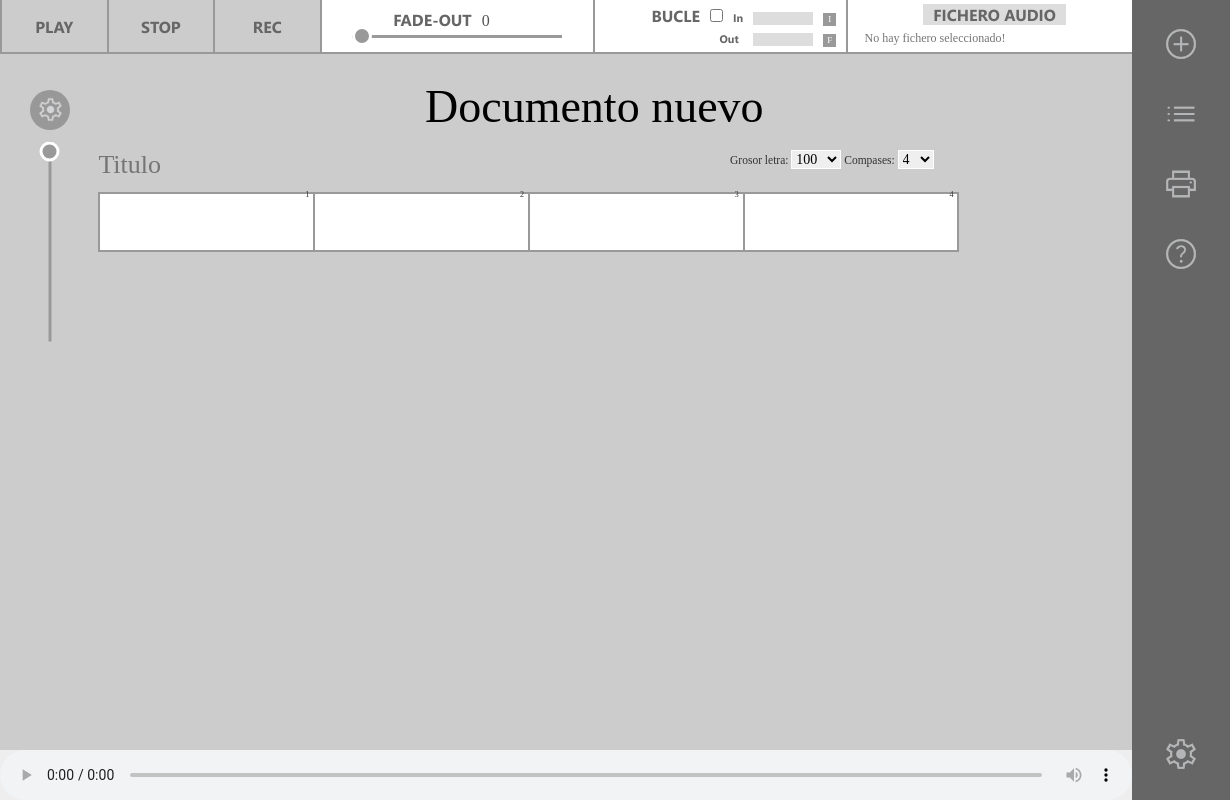
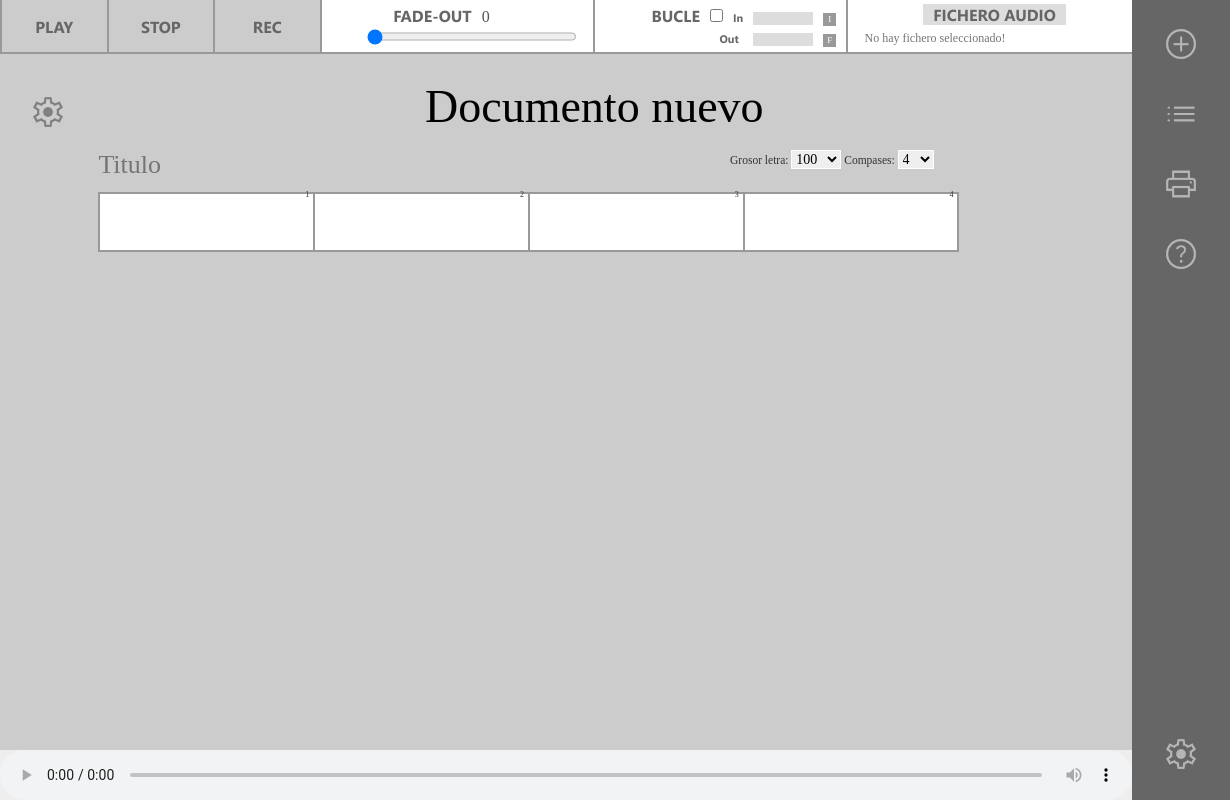
Before and after one commit to pablolusarreta/partitrura-interactiva, an Electron app: page index.html in a window 1230 px wide. Both pictures are taken after a click on the element "Documento nuevo". Drawn offline with Linux system fonts and the light colour scheme; a web font is replaced by a local one.

Commit message:
Optimizando estilo

```diff
--- a/codigos/principal.js
+++ b/codigos/principal.js
@@ -244,9 +244,9 @@ function carga_documento(id) {
     // BOTONES EDICION
     var v_zoom = (RUEDAACORDES[doc_select].zoom) ? RUEDAACORDES[doc_select].zoom : 100;
     zoom(v_zoom);
-    S += '<button id="codigo_tema" onclick="cargar_tema();" title="Abre este tema en el EDITOR"><div><img src="img/config27x27.png"></div></button>';
-    S += '<input id="zoom" type="range" min="50" max="100" onchange="zoom(this.value);" onmousedown="EC.style.display=\'none\'" '
-    S += 'onmousemove="zoom(this.value);" value="' + v_zoom + '" title="Zoom partitura" autocomplete="off">';
+    S += '<button id="codigo_tema" onclick="cargar_tema();" title="Abre este tema en el EDITOR"><img src="img/config27x27.png"></button>';
+    //S += '<input id="zoom" type="range" min="50" max="100" onchange="zoom(this.value);" onmousedown="EC.style.display=\'none\'" '
+    //S += 'onmousemove="zoom(this.value);" value="' + v_zoom + '" title="Zoom partitura" autocomplete="off">';
     document.getElementById('audio').style.display = 'block';
     document.getElementById('tema').style.display = 'block';
     document.getElementById('tema').controls = 'true';
--- a/estilos/principal.css
+++ b/estilos/principal.css
@@ -321,17 +321,6 @@ input[type=range] {
     right: calc(50% - 25px);
 }
 
-#codigo_tema {
-    position: relative;
-    opacity: 0.3;
-}
-
-#codigo_tema>div>img {
-    width: 27x;
-    height: 27px;
-    margin-top: 6px;
-}
-
 #fondo_listado {
     display: none;
     margin: 0;
@@ -538,19 +527,20 @@ info>div:nth-child(1):hover {
 
 #codigo_tema {
     position: fixed;
-    padding: 0;
-    font-family: "fuente700";
-    left: 30px;
+    left: 0px;
     top: 90px;
-    width: 40px;
-    height: 40px;
-    border-radius: 20px;
-    padding-bottom: 5px;
-    background-color: #222;
-    overflow: hidden;
+    background-color: transparent;
 }
-
-#zoom {
+#codigo_tema>img {
+    width: 36x;
+    height: 36px;
+    transition: filter 0.5s;
+    filter: invert(50%)
+}
+#codigo_tema>img:hover{
+    filter: invert(80%)
+}
+/*#zoom {
     position: fixed;
     left: -50px;
     top: 240px;
@@ -590,7 +580,7 @@ input[type=range]::-webkit-slider-runnable-track {
 
 input[type=range]:focus::-webkit-slider-runnable-track {
     outline: none;
-}
+}*/
 
 
 /*000000000000000000000000000000000000000000000000000000000000000000000000*/
```
Also changed, not shown: dist/builder-debug.yml, dist/latest.yml, 1 other file.
